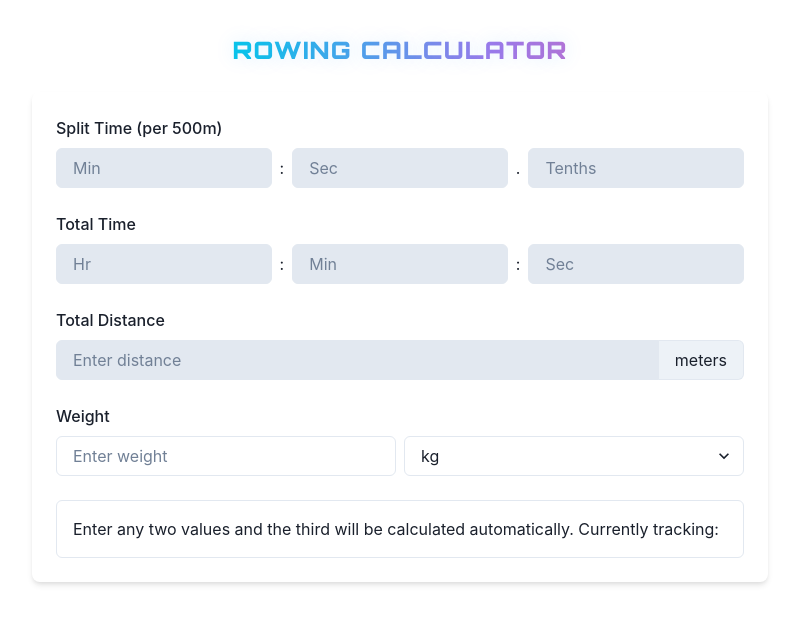
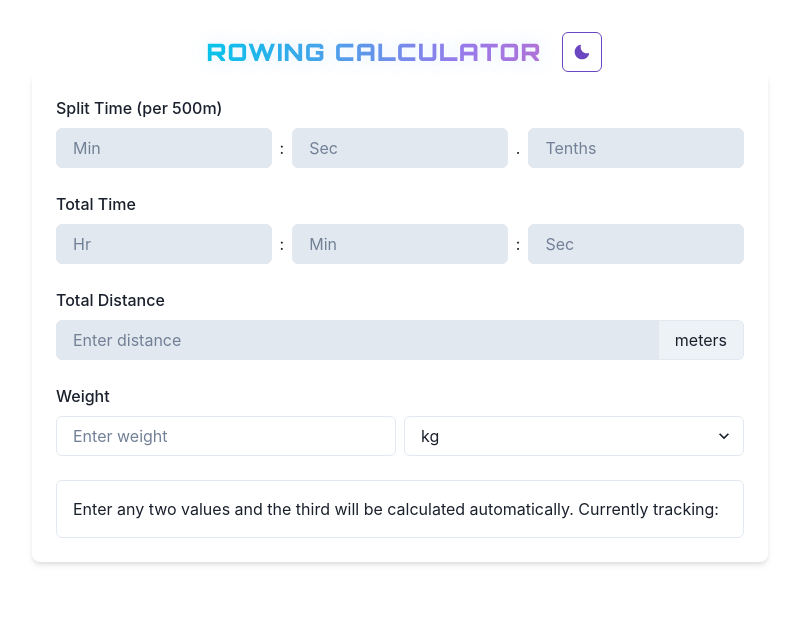
Before and after one commit to kruton/rowing-calculator, a React (Vite) app: page / in a window 1280 px wide. Shown: the top 624 px of the page, without its empty margins (240-1039 px from the left). Built offline with nearby package versions, Linux system fonts and the light colour scheme.

Commit message:
Add back color toggle

```diff
--- a/src/App.jsx
+++ b/src/App.jsx
@@ -2,10 +2,13 @@ import {
   ChakraProvider,
   Box,
   Container,
+  IconButton,
   VStack,
   Flex,
   Text,
+  useColorMode,
 } from '@chakra-ui/react'
+import { MoonIcon, SunIcon } from '@chakra-ui/icons'
 import { keyframes } from '@emotion/react'
 import { extendTheme } from '@chakra-ui/react'
 import TimeCalculator from './components/TimeCalculator'
@@ -43,13 +46,14 @@ const theme = extendTheme({
 })
 
 function AppContent() {
+  const { colorMode, toggleColorMode } = useColorMode()
+
   return (
     <Flex width={"100vw"} height={"100vh"} alignContent={"center"} justifyContent={"center"}>
       <Box minH="100vh" py={[4, 8]} px={[2, 4]}>
         <Container maxW="container.md">
-          <VStack spacing={[4, 8]} align="stretch">
-            <Flex align="center" justify="space-between" mb={-2}>
-              <Flex flex="1" justify="center" align="center">
+          <VStack spacing={[0, 0]} align="stretch">
+            <Flex flex="1" justify="center" align="center" mr={-2}>
               <Text
                 as="span"
                 fontSize={["xl", "2xl"]}
@@ -67,7 +71,14 @@ function AppContent() {
               >
                 Rowing Calculator
               </Text>
-              </Flex>
+              <IconButton ml={5}
+                aria-label="Toggle color mode"
+                icon={colorMode === 'light' ? <MoonIcon /> : <SunIcon />}
+                onClick={toggleColorMode}
+                colorScheme={colorMode === 'light' ? 'purple' : 'yellow'}
+                variant="outline"
+                size="md"
+              />
             </Flex>
 
             <Box
```
Lines whose indentation alone changed are shown as unchanged.
